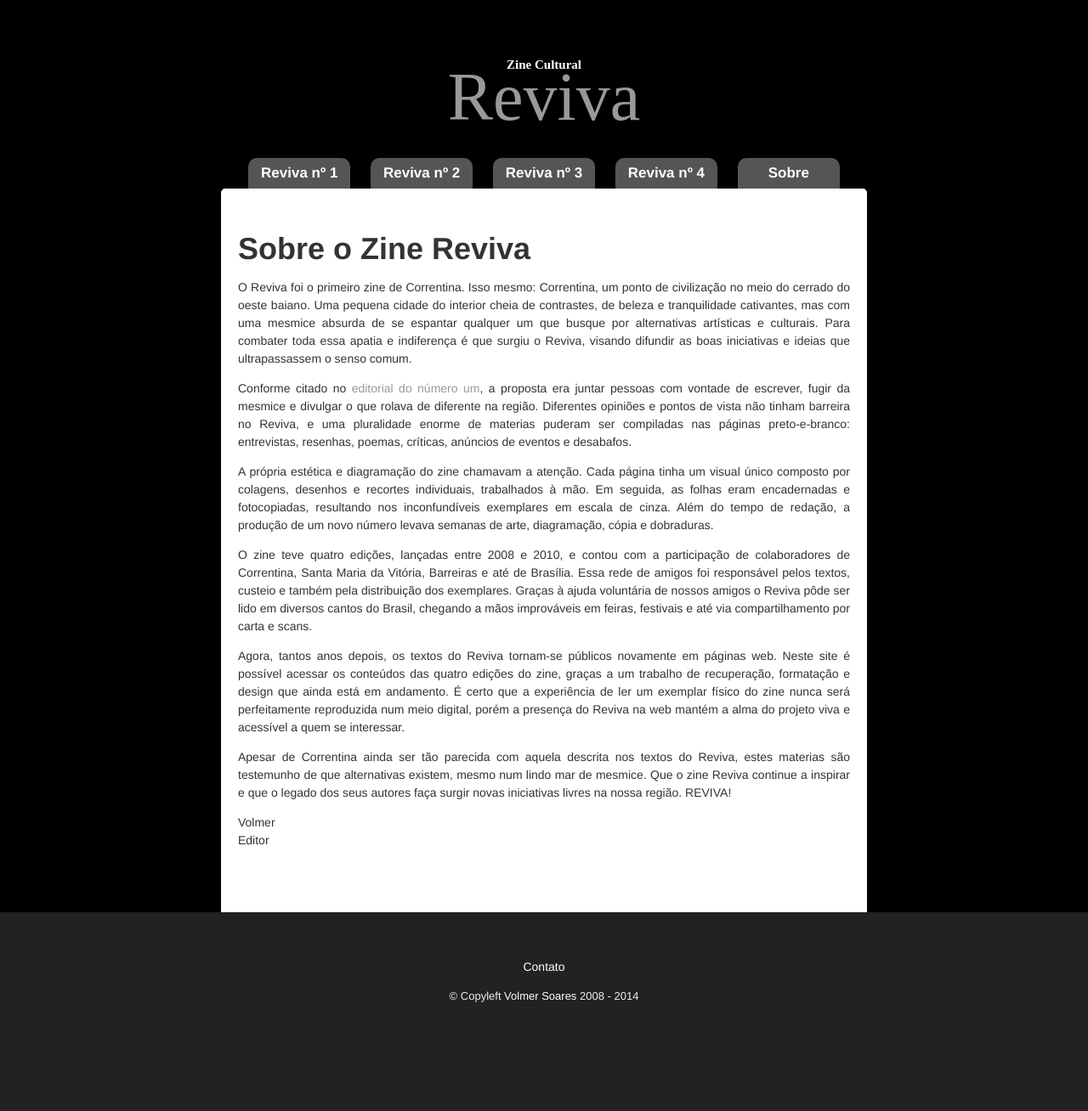
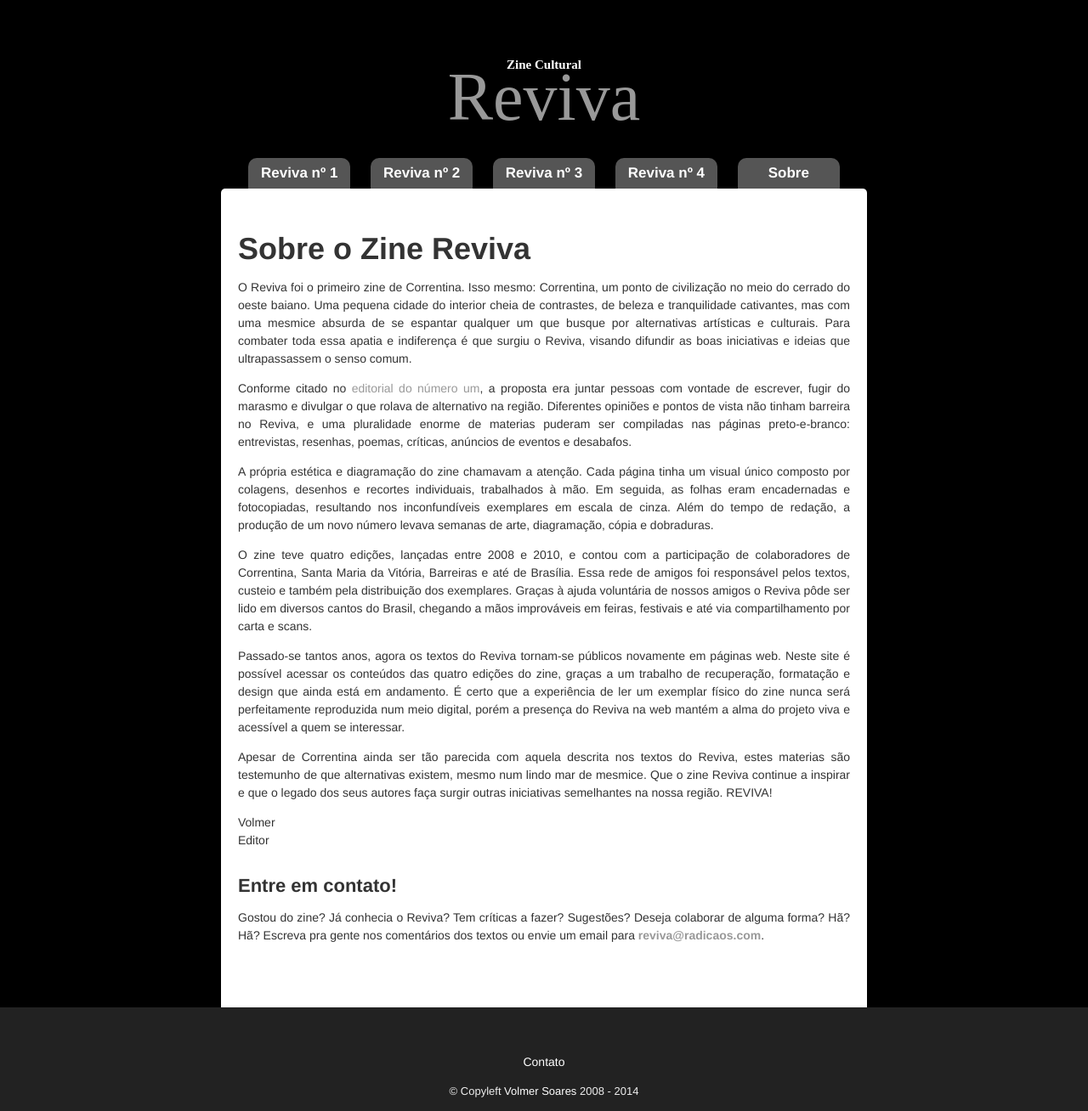
Before and after one commit to volmer/reviva, a Jekyll site: the page built from about/index.md, in a window 1280 px wide. Shown: the whole page at 85% size. Built offline with Jekyll 4.4.1, drawn with Linux system fonts in a browser that asks for light colours; some web fonts are replaced; Markdown is read by kramdown in place of the engine named in the settings; before the commit the page ends 1196 px from its top, so only the background shows below that.

Commit message:
Contact info.

```diff
--- a/about/index.md
+++ b/about/index.md
@@ -13,7 +13,7 @@ culturais. Para combater toda essa apatia e indiferença é que surgiu o Reviva,
 visando difundir as boas iniciativas e ideias que ultrapassassem o senso comum.
 
 Conforme citado no [editorial do número um](/1/editorial), a proposta era juntar pessoas com
-vontade de escrever, fugir da mesmice e divulgar o que rolava de diferente na região.
+vontade de escrever, fugir do marasmo e divulgar o que rolava de alternativo na região.
 Diferentes opiniões e pontos de vista não tinham barreira no Reviva, e uma pluralidade
 enorme de materias puderam ser compiladas nas páginas preto-e-branco: entrevistas,
 resenhas, poemas, críticas, anúncios de eventos e desabafos.
@@ -31,7 +31,7 @@ dos exemplares. Graças à ajuda voluntária de nossos amigos o Reviva pôde ser
 diversos cantos do Brasil, chegando a mãos improváveis em feiras, festivais e até via
 compartilhamento por carta e scans.
 
-Agora, tantos anos depois, os textos do Reviva tornam-se públicos novamente em páginas
+Passado-se tantos anos, agora os textos do Reviva tornam-se públicos novamente em páginas
 web. Neste site é possível acessar os conteúdos das quatro edições do zine, graças a
 um trabalho de recuperação, formatação e design que ainda está em andamento. É certo
 que a experiência de ler um exemplar físico do zine nunca será perfeitamente
@@ -41,7 +41,14 @@ projeto viva e acessível a quem se interessar.
 Apesar de Correntina ainda ser tão parecida com aquela descrita nos textos do Reviva,
 estes materias são testemunho de que alternativas existem, mesmo num lindo mar de
 mesmice. Que o zine Reviva continue a inspirar e que o legado dos seus autores
-faça surgir novas iniciativas livres na nossa região. REVIVA!
+faça surgir outras iniciativas semelhantes na nossa região. REVIVA!
 
 Volmer<br>
 Editor
+
+## Entre em contato!
+
+Gostou do zine? Já conhecia o Reviva? Tem críticas a fazer? Sugestões? Deseja
+colaborar de alguma forma? Hã? Hã?
+Escreva pra gente nos comentários dos textos ou envie um email para
+**[reviva@radicaos.com](mailto:reviva@radicaos.com)**.
```
